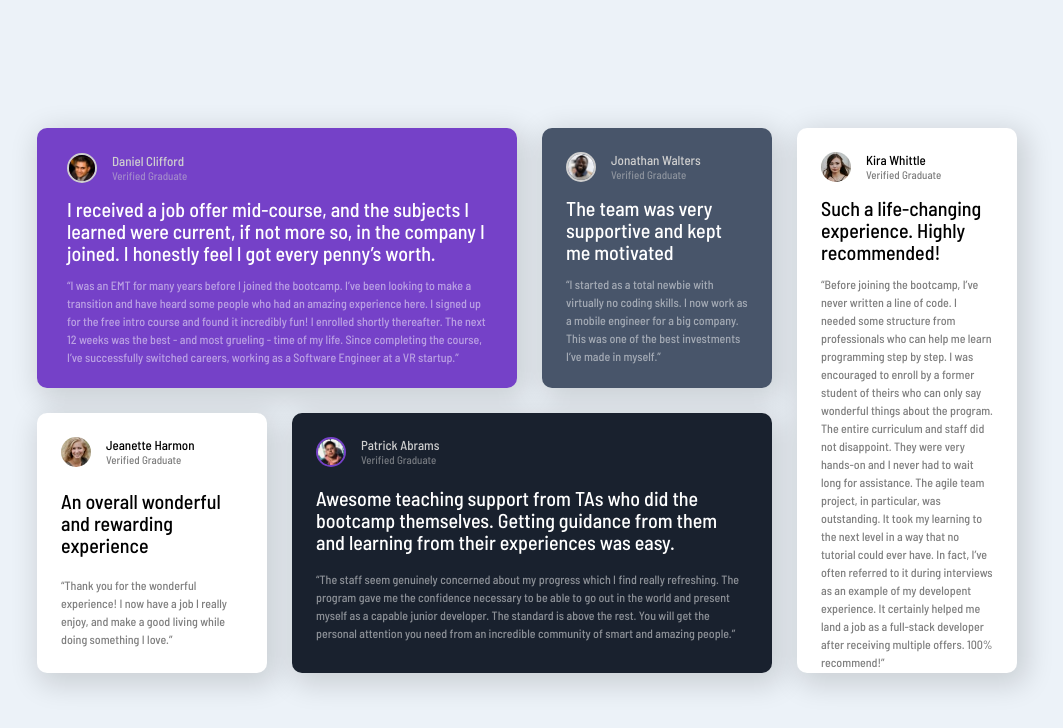
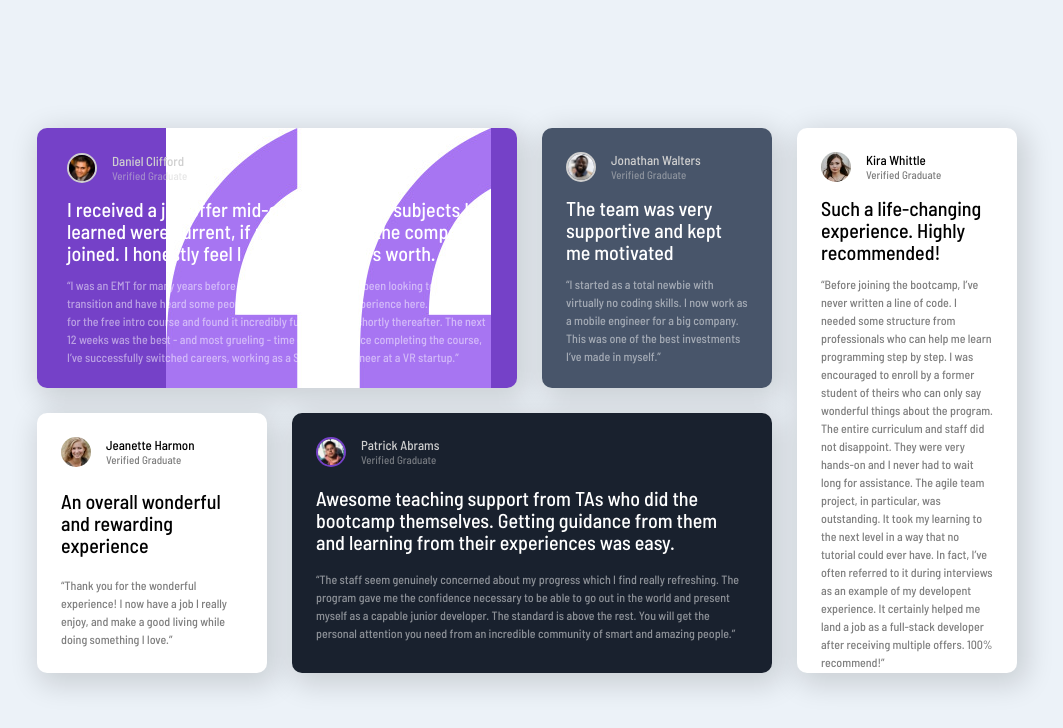
Before and after one commit to alauram/testimonials-grid-section, a plain HTML site: page index.html in a window 1280 px wide. Shown: the whole page, without its empty margins (113-1176 px from the left). Drawn offline with Linux system fonts and the light colour scheme.

Commit message:
Update main.css

```diff
--- a/main.css
+++ b/main.css
@@ -48,7 +48,7 @@ img {
 }
 .top-left {
     background-color: var(--Moderate-violet);
-    background-image: url('./bg-pattern-quotation.jpg');
+    background-image: url('./images/bg-pattern-quotation.jpg');
     background-repeat: no-repeat;
     background-position: 83% 0%;
     border-radius: 10px;
```
